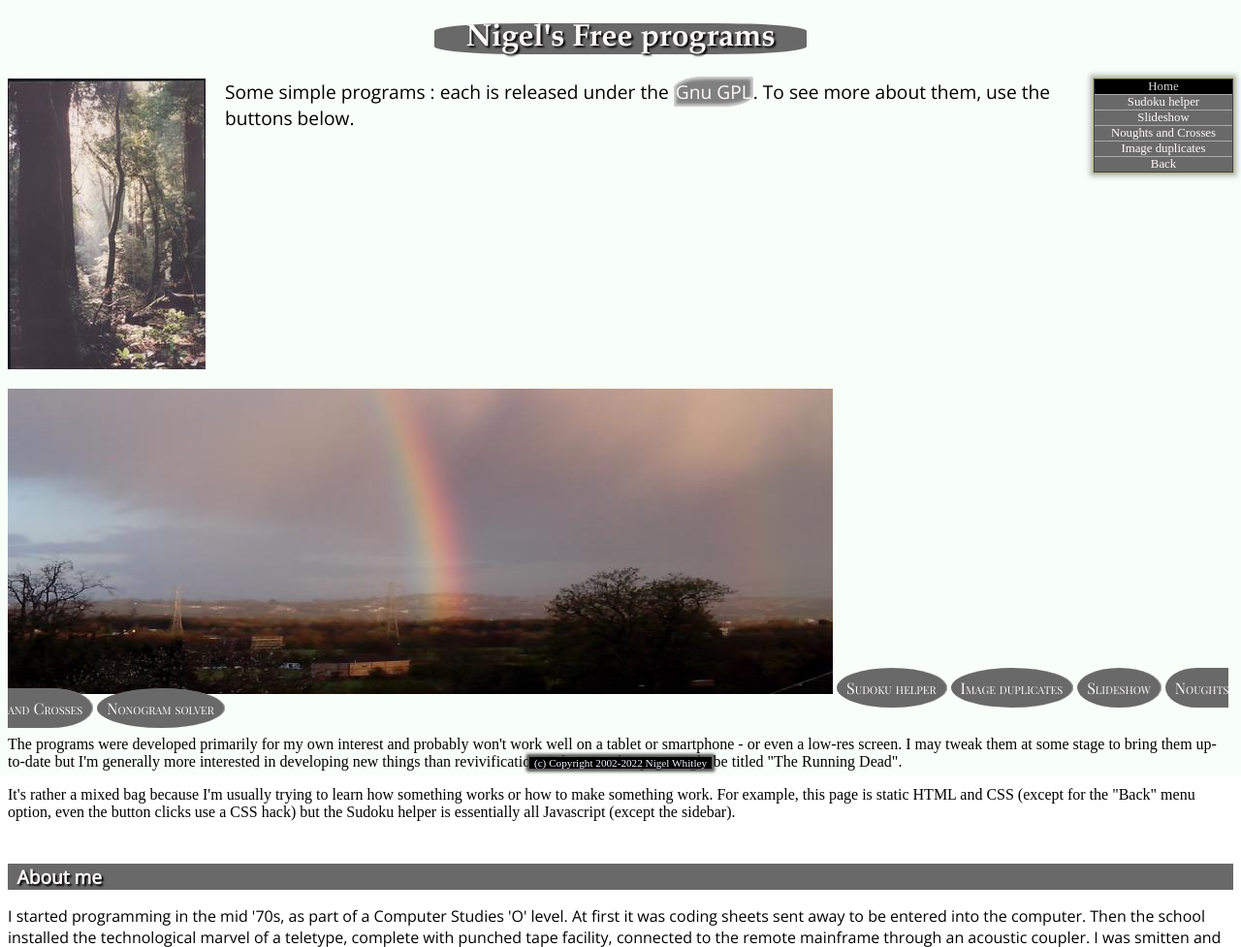
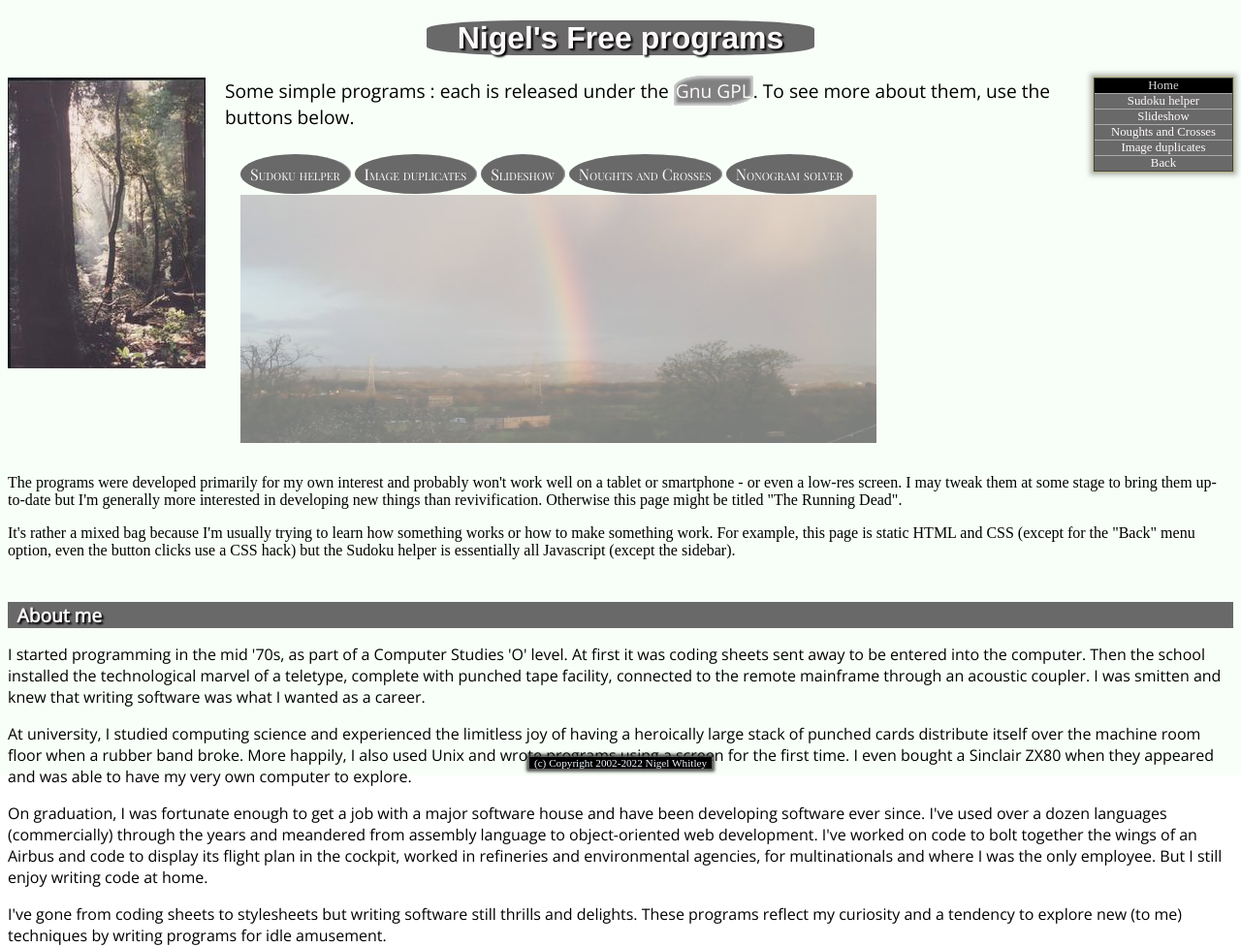
Before and after one commit to NigelWhitley/NigelWhitley.github.io, a CodeIgniter app: page /database/ in a window 1280 px wide. Shown: the top 977 px of the page at 97% size. Run offline with CodeIgniter, Linux system fonts and the light colour scheme.

Commit message:
Add files via upload

```diff
--- a/nigelwhitley.css
+++ b/nigelwhitley.css
@@ -92,7 +92,8 @@ a img {
 
 
 #title_section {
-	font-family: palatino, helvetica, arial, sans-serif;
+	/* font-family: palatino, helvetica, arial, sans-serif; */
+	font-family: helvetica, arial, sans-serif;
 	text-align: center;
 	margin-bottom: 1em;
 	margin-left: auto;
@@ -230,10 +231,34 @@ h3.subtitle{
 #programs {
 	display: inline-block;
 	padding: 0;
-	position:relative;
+	padding-top: 1em;
+	padding-left: 1em;
+	padding-right: 1em;
+	position: relative;
 	text-align: left;
 	height:20em;
-	top: 1em;
+	/*
+	border: #000 1px solid;
+	*/
+}
+
+#programs img {
+	display: block;
+	padding: 0;
+	margin: 0 auto;
+	top: 3rem;
+	/*
+	left: 0;
+	right: 0;
+	*/
+	height: 16em;
+	position: absolute;
+	width: 41em;
+	z-index: -10;
+	opacity: 0.5;
+	/*
+	border: #000 1px solid;
+	 */
 }
 
 .program-name {
@@ -249,7 +274,7 @@ h3.subtitle{
 .program-desc {
 	display: inline;
 	padding: 0;
-	margin: 2em 0 0 0;
+	margin: 2.7em 0 0 0;
 	display: none;
 	top:0;
 	position:absolute;
@@ -555,9 +580,11 @@ div.program-desc:target > div{
     padding: 10px 15px;
     text-decoration: none;
     margin:3px;
-    -o-transition: background-color .5s ease;
+    /*
+	-o-transition: background-color .5s ease;
     -moz-transition: background-color .5s ease;
     -webkit-transition: background-color .5s ease;
+	*/
     transition: background-color .5s ease;
 }
 
```
